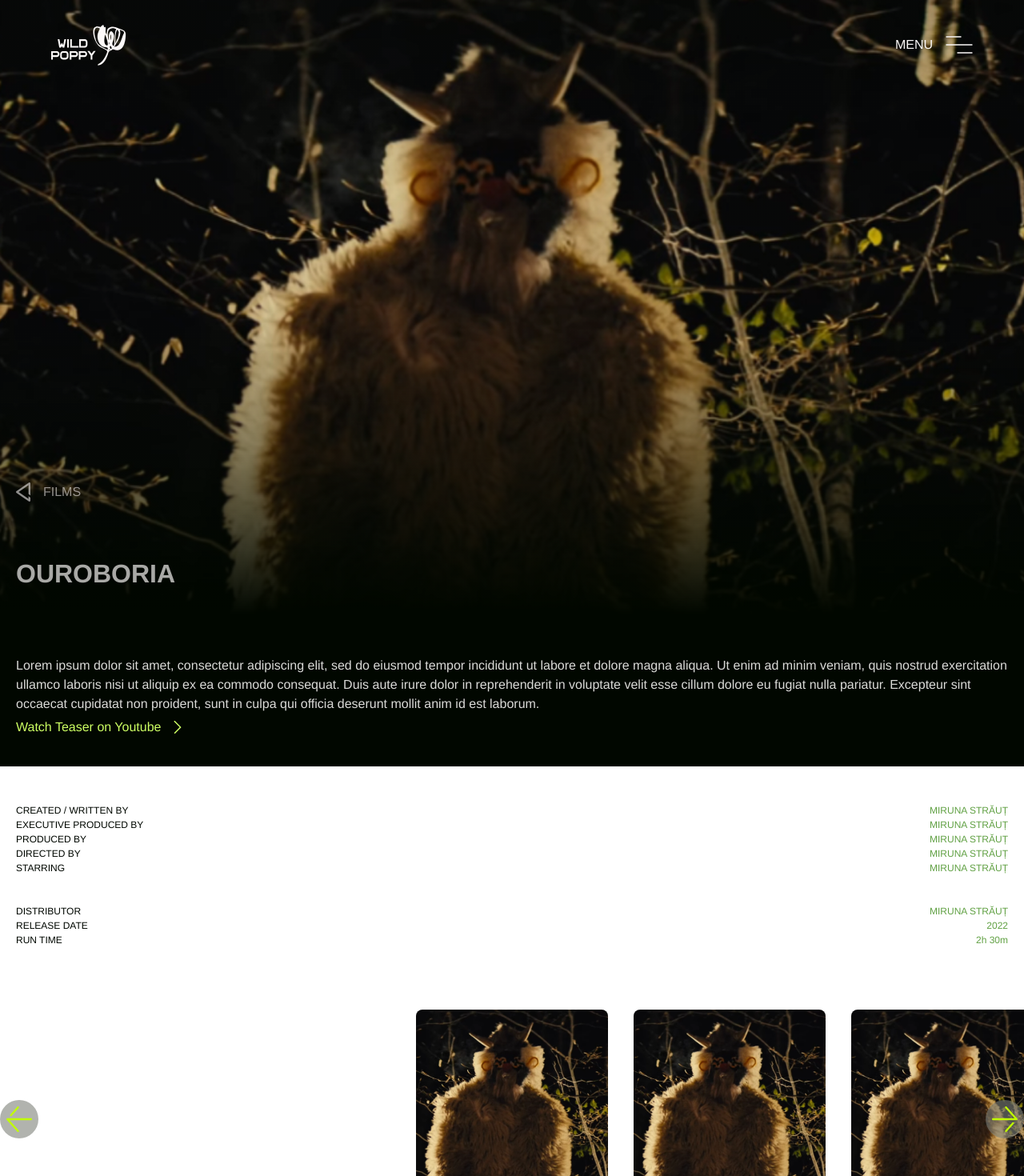
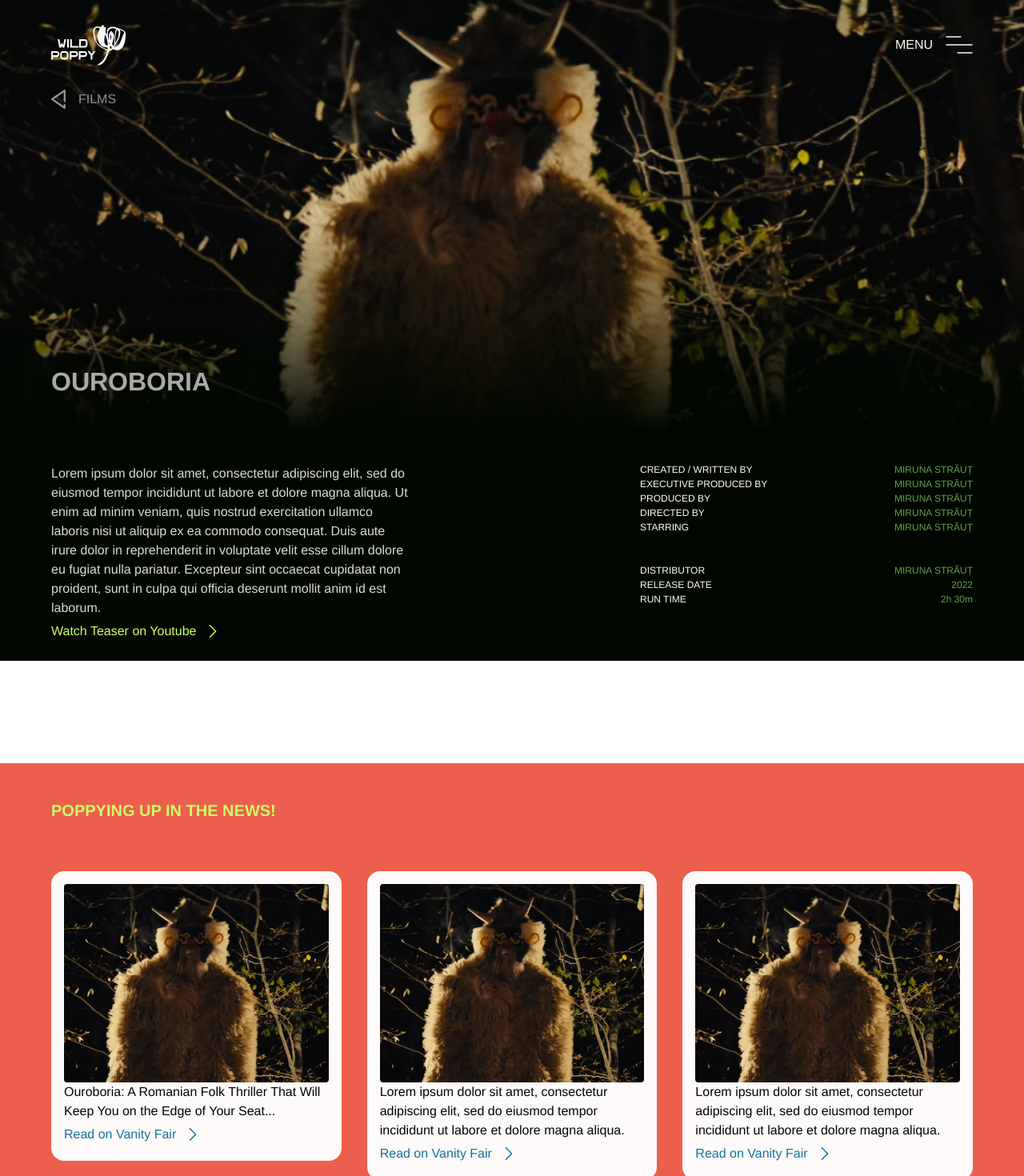
Before and after one commit to Septy2000/Wild-Poppy-Films-Website, a Next.js app in the folder wild-poppy-films-website/: page /films/1 in a window 1280 px wide. Shown: the top 1470 px of the page at 80% size. Built offline with nearby package versions, Linux system fonts and the light colour scheme.

Commit message:
Implement desktop individual film page;

```diff
--- a/wild-poppy-films-website/src/components/NavBar/NavBar.styled.tsx
+++ b/wild-poppy-films-website/src/components/NavBar/NavBar.styled.tsx
@@ -81,12 +81,14 @@ export const MenuOpenIcon = styled(MenOpenIcon)``;
 export const MenuCloseIcon = styled(MenCloseIcon)``;
 
 export const WildPoppyAltXsLogo = styled(WpAltXsLogo)`
+    cursor: pointer;
     @media (min-width: ${({ theme }) => theme.screen.desktop}) {
         display: none;
     }
 `;
 
 export const WildPoppyAltXlLogo = styled(WpAltXlLogo)`
+    cursor: pointer;
     display: none;
     @media (min-width: ${({ theme }) => theme.screen.desktop}) {
         display: block;
--- a/wild-poppy-films-website/src/components/pages/FilmPage/FilmNewsContainer/FilmNewsContainer.styled.tsx
+++ b/wild-poppy-films-website/src/components/pages/FilmPage/FilmNewsContainer/FilmNewsContainer.styled.tsx
@@ -8,10 +8,10 @@ export const Container = styled.div`
     justify-content: space-between;
     padding: 1rem;
     border-radius: 1rem;
-    min-width: 16rem;
-    max-width: 32rem;
-    height: auto;
+    min-width: 12rem;
+    max-width: 24rem;
     background: ${({ theme }) => theme.colors.neutral.neutral_1};
+    flex: 1;
 `;
 
 export const ImageStyled = styled(Image)`
--- a/wild-poppy-films-website/src/components/pages/FilmPage/FilmPage.styled.tsx
+++ b/wild-poppy-films-website/src/components/pages/FilmPage/FilmPage.styled.tsx
@@ -10,6 +10,10 @@ export const ImageContainer = styled.div`
     height: 100vh;
     position: relative;
     overflow: hidden;
+
+    @media (min-width: ${({ theme }) => theme.screen.desktop}) {
+        height: 70vh;
+    }
 `;
 
 export const GlassOverFrameStyled = styled(GlassOverFrame)`
@@ -21,8 +25,9 @@ export const ImageStyled = styled(Image)`
     width: 100%;
     height: 100vh;
     display: block;
-    flex-grow: 0;
-    flex-shrink: 0;
+    @media (min-width: ${({ theme }) => theme.screen.desktop}) {
+        height: 70vh;
+    }
 `;
 
 export const ImageOverlay = styled.div`
@@ -38,7 +43,9 @@ export const ImageOverlay = styled.div`
     align-items: flex-start;
 
     @media (min-width: ${({ theme }) => theme.screen.desktop}) {
-        gap: 4rem;
+        height: 70%;
+        justify-content: space-between;
+        left: 4rem;
     }
 `;
 
@@ -47,10 +54,28 @@ export const FilmTitle = styled.h1`
     color: ${({ theme }) => theme.colors.neutral.neutral_4};
 `;
 
+export const HeroFlexContainer = styled.div`
+    display: grid;
+    grid-template-columns: 1fr;
+    grid-template-rows: 1fr;
+
+    background: ${({ theme }) => theme.colors.neutral.neutral_14};
+
+    @media (min-width: ${({ theme }) => theme.screen.desktop}) {
+        grid-template-columns: 1fr 1fr;
+        grid-template-rows: 1fr;
+        gap: 8rem;
+    }
+`;
+
 export const DescriptionContainer = styled.div`
     padding: 1.25rem;
     padding-bottom: 2rem;
     background: ${({ theme }) => theme.colors.neutral.neutral_14};
+
+    @media (min-width: ${({ theme }) => theme.screen.desktop}) {
+        padding: 1.25rem 4rem;
+    }
 `;
 
 export const DescriptionText = styled.p`
@@ -65,6 +90,11 @@ export const ProductionContainer = styled.div`
     gap: 0.25rem;
     padding: 0 1.25rem;
     padding-bottom: 3rem;
+
+    @media (min-width: ${({ theme }) => theme.screen.desktop}) {
+        padding: 1.25rem 4rem 1.25rem 6rem;
+        padding-right: 4rem;
+    }
 `;
 
 export const SectionContainer = styled.div`
@@ -77,6 +107,9 @@ export const ProductionPairContainer = styled.div`
     display: flex;
     flex-direction: row;
     justify-content: space-between;
+
+    @media (min-width: ${({ theme }) => theme.screen.desktop}) {
+    }
 `;
 
 export const CarouselSectionContainer = styled.div`
@@ -90,6 +123,10 @@ export const Spacer = styled.div`
 export const PlainText = styled.span`
     font-size: 0.75rem;
     color: ${({ theme }) => theme.colors.neutral.neutral_14};
+
+    @media (min-width: ${({ theme }) => theme.screen.desktop}) {
+        color: ${({ theme }) => theme.colors.neutral.neutral_1};
+    }
 `;
 
 export const PlainTextGreen = styled(PlainText)`
@@ -101,9 +138,12 @@ export const NewsContainer = styled.div`
     flex-direction: column;
     justify-content: center;
     align-items: center;
-    gap: 2rem;
     padding: 3rem 1.25rem 8rem 1.25rem;
     background: ${({ theme }) => theme.colors.primary.poppy_red_light_1};
+
+    @media (min-width: ${({ theme }) => theme.screen.desktop}) {
+        padding: 3rem 4rem 8rem 4rem;
+    }
 `;
 
 export const NewsContainerTitle = styled.h2`
@@ -111,3 +151,23 @@ export const NewsContainerTitle = styled.h2`
     color: ${({ theme }) => theme.colors.secondary.core_green_light_2};
     align-self: flex-start;
 `;
+
+export const NewsWrapper = styled.div`
+    gap: 2rem;
+    display: flex;
+    flex-direction: column;
+    justify-content: center;
+    align-items: center;
+    padding-top: 2rem;
+
+    @media (min-width: ${({ theme }) => theme.screen.desktop}) {
+        flex-direction: row;
+        padding-top: 4rem;
+        align-items: flex-start;
+    }
+`;
+
+export const ImagesShowcaseDesktop = styled.div`
+    display: grid;
+    grid-template-columns: repeat(3, 1fr);
+`;
--- a/wild-poppy-films-website/src/components/pages/FilmPage/FilmPage.tsx
+++ b/wild-poppy-films-website/src/components/pages/FilmPage/FilmPage.tsx
@@ -8,38 +8,15 @@ import SecondaryButton from "@/components/Buttons/SecondaryButton/SecondaryButto
 import ImageCarousel from "@/components/ImageCarousel/ImageCarousel";
 import { filmsNews } from "@/data";
 import FilmNewsContainer from "@/components/pages/FilmPage/FilmNewsContainer/FilmNewsContainer";
+import useIsMobile from "@/hooks/useIsMobile";
 
 export default function FilmPage({ film }: { film: Film }) {
     const router = useRouter();
+    const isMobile = useIsMobile();
     const shownNews: News[] = filmsNews.slice(0, 3);
 
+    function ProductionSection() {
         return (
-        <Styled.Container>
-            <Styled.ImageContainer>
-                <Styled.ImageStyled
-                    width={300}
-                    height={300}
-                    priority
-                    src={film.cover.src}
-                    alt={`${film.title}-cover`}
-                />
-                <Styled.GlassOverFrameStyled />
-                <Styled.ImageOverlay>
-                    <ReturnButton text="FILMS" onClick={() => router.back()} />
-                    <Styled.FilmTitle>{film.title}</Styled.FilmTitle>
-                </Styled.ImageOverlay>
-            </Styled.ImageContainer>
-            <Styled.DescriptionContainer>
-                <Styled.DescriptionText>{film.description}</Styled.DescriptionText>
-                {film.teaser_youtube_link && (
-                    <SecondaryButton
-                        text="Watch Teaser on Youtube"
-                        onClick={() => router.push(film.teaser_youtube_link ?? "/not-found")}
-                    />
-                )}
-            </Styled.DescriptionContainer>
-
-            <Styled.SectionContainer>
             <Styled.ProductionContainer>
                 <Styled.ProductionPairContainer>
                     <Styled.PlainText>CREATED / WRITTEN BY</Styled.PlainText>
@@ -77,15 +54,52 @@ export default function FilmPage({ film }: { film: Film }) {
                     <Styled.PlainTextGreen>{film.runtime}</Styled.PlainTextGreen>
                 </Styled.ProductionPairContainer>
             </Styled.ProductionContainer>
+        );
+    }
+
+    return (
+        <Styled.Container>
+            <Styled.ImageContainer>
+                <Styled.ImageStyled
+                    width={300}
+                    height={300}
+                    priority
+                    src={film.cover.src}
+                    alt={`${film.title}-cover`}
+                />
+                <Styled.GlassOverFrameStyled />
+                <Styled.ImageOverlay>
+                    <ReturnButton text="FILMS" onClick={() => router.back()} />
+                    <Styled.FilmTitle>{film.title}</Styled.FilmTitle>
+                </Styled.ImageOverlay>
+            </Styled.ImageContainer>
+            <Styled.HeroFlexContainer>
+                <Styled.DescriptionContainer>
+                    <Styled.DescriptionText>{film.description}</Styled.DescriptionText>
+                    {film.teaser_youtube_link && (
+                        <SecondaryButton
+                            text="Watch Teaser on Youtube"
+                            onClick={() => router.push(film.teaser_youtube_link ?? "/not-found")}
+                        />
+                    )}
+                </Styled.DescriptionContainer>
+                {!isMobile && <ProductionSection />}
+            </Styled.HeroFlexContainer>
+
+            <Styled.SectionContainer>
+                {isMobile && <ProductionSection />}
                 <Styled.CarouselSectionContainer>
-                    <ImageCarousel images={film.gallery} />
+                    {isMobile && <ImageCarousel images={film.gallery} />}
+                    {!isMobile && <Styled.ImagesShowcaseDesktop />}
                 </Styled.CarouselSectionContainer>
             </Styled.SectionContainer>
             <Styled.NewsContainer>
                 <Styled.NewsContainerTitle>POPPYING UP IN THE NEWS!</Styled.NewsContainerTitle>
+                <Styled.NewsWrapper>
                     {shownNews.map((news, index) => (
                         <FilmNewsContainer key={index} news={news} />
                     ))}
+                </Styled.NewsWrapper>
             </Styled.NewsContainer>
         </Styled.Container>
     );
```
Lines whose indentation alone changed are shown as unchanged.
